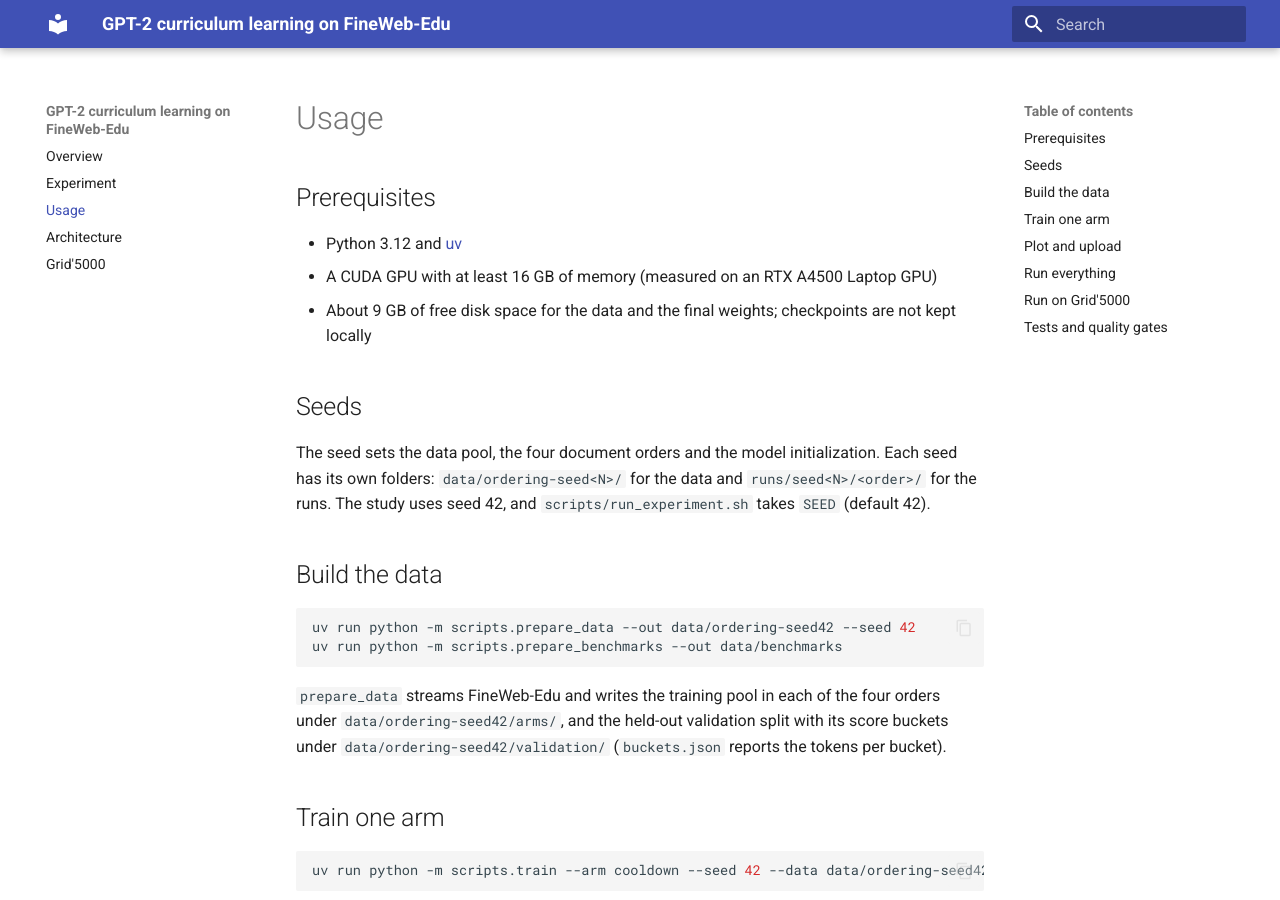
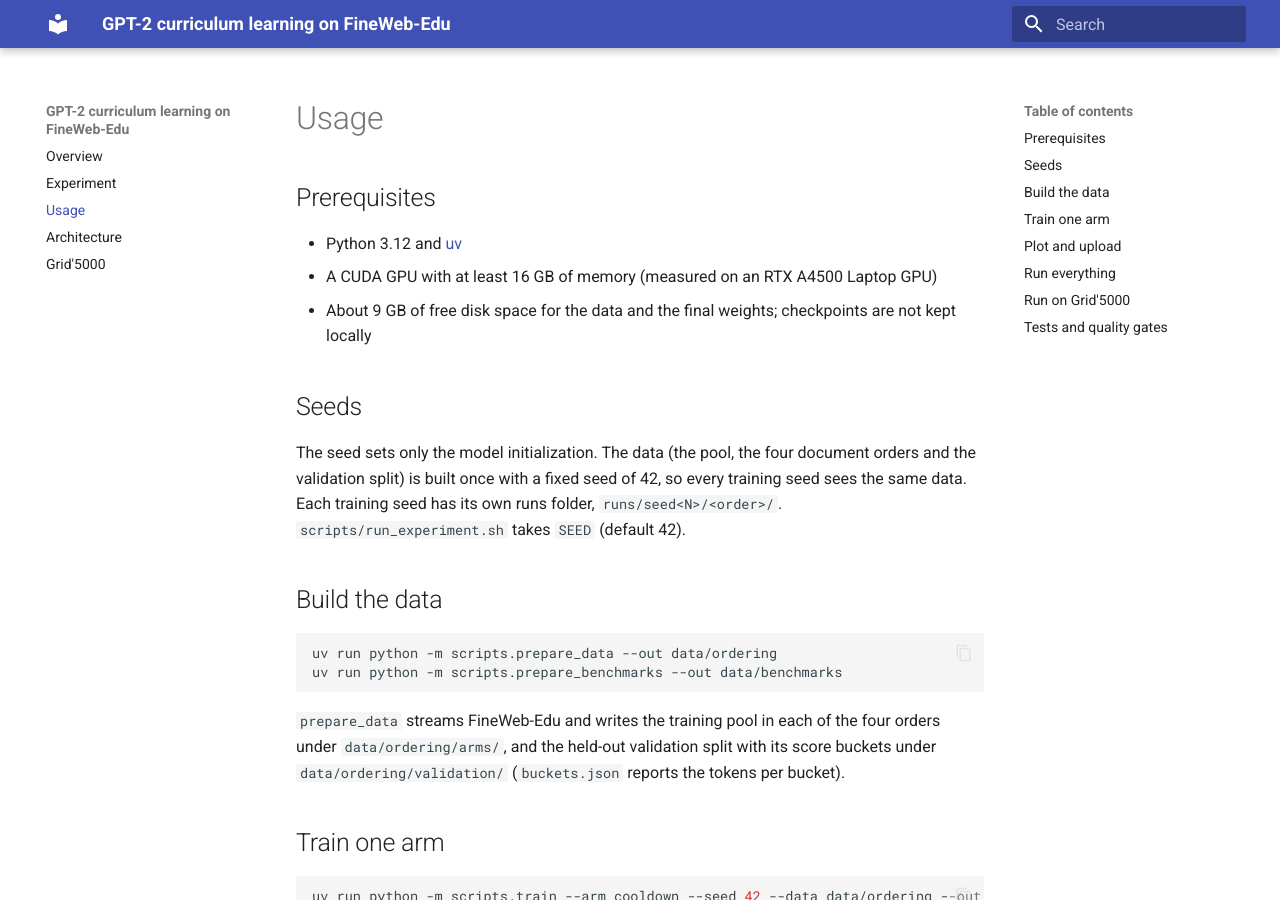
Before and after one commit to NoeFlandre/gpt2-fineweb-edu-curriculum-learning, an MkDocs documentation site: the page built from docs/usage.md, in a window 1280 px wide and 900 px high. Built offline with MkDocs 1.6.1 and Material for MkDocs 9.7.7, drawn with Linux system fonts in a browser that asks for light colours.

Commit message:
Fix the data seed at 42; the training seed only sets the model initialization
The data pool, the four orders and the validation split are built with a fixed seed of 42, so
every training seed trains on the same data. The training seed (--seed) only sets the model
initialization. Data lives in data/ordering again; runs stay in runs/seed<N>/<order>/.

Co-Authored-By: Claude Haiku 5.5 <noreply@anthropic.com>

````diff
--- a/docs/usage.md
+++ b/docs/usage.md
@@ -8,25 +8,26 @@
 
 ## Seeds
 
-The seed sets the data pool, the four document orders and the model initialization. Each seed has its
-own folders: `data/ordering-seed<N>/` for the data and `runs/seed<N>/<order>/` for the runs. The study uses
-seed 42, and `scripts/run_experiment.sh` takes `SEED` (default 42).
+The seed sets only the model initialization. The data (the pool, the four document orders and the
+validation split) is built once with a fixed seed of 42, so every training seed sees the same data. Each
+training seed has its own runs folder, `runs/seed<N>/<order>/`. `scripts/run_experiment.sh` takes `SEED`
+(default 42).
 
 ## Build the data
 
 ```bash
-uv run python -m scripts.prepare_data --out data/ordering-seed42 --seed 42
+uv run python -m scripts.prepare_data --out data/ordering
 uv run python -m scripts.prepare_benchmarks --out data/benchmarks
 ```
 
 `prepare_data` streams FineWeb-Edu and writes the training pool in each of the four orders under
-`data/ordering-seed42/arms/`, and the held-out validation split with its score buckets under
-`data/ordering-seed42/validation/` (`buckets.json` reports the tokens per bucket).
+`data/ordering/arms/`, and the held-out validation split with its score buckets under
+`data/ordering/validation/` (`buckets.json` reports the tokens per bucket).
 
 ## Train one arm
 
 ```bash
-uv run python -m scripts.train --arm cooldown --seed 42 --data data/ordering-seed42 --out runs/seed42/cooldown
+uv run python -m scripts.train --arm cooldown --seed 42 --data data/ordering --out runs/seed42/cooldown
 ```
 
 Writes `metrics.jsonl`, `model.pt` and `config.json` into `runs/seed42/cooldown`. Each checkpoint is uploaded
````
Also changed, not shown: docs/grid5000.md (+2 -2 lines), 9 other files.
